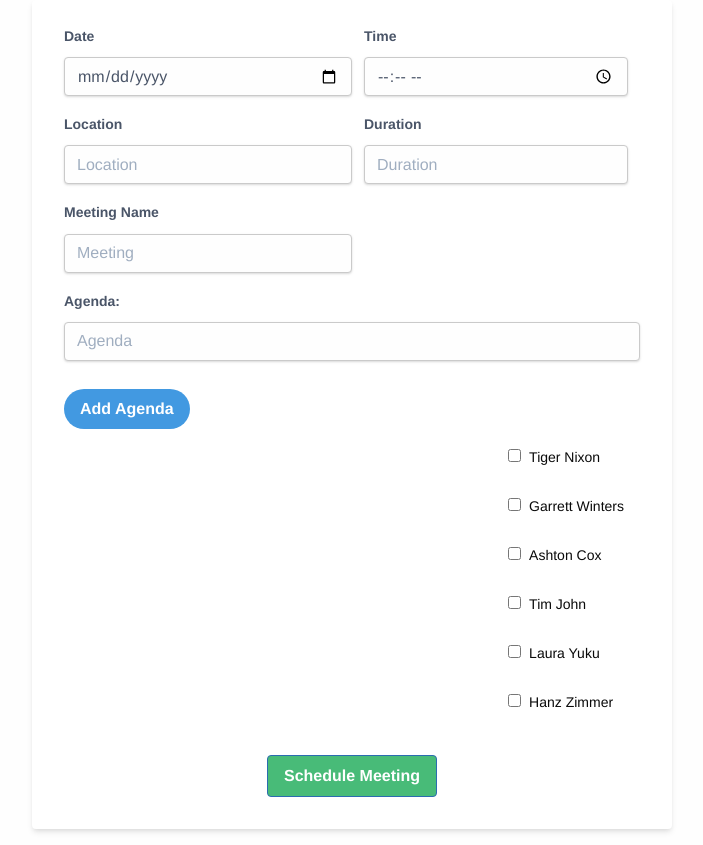
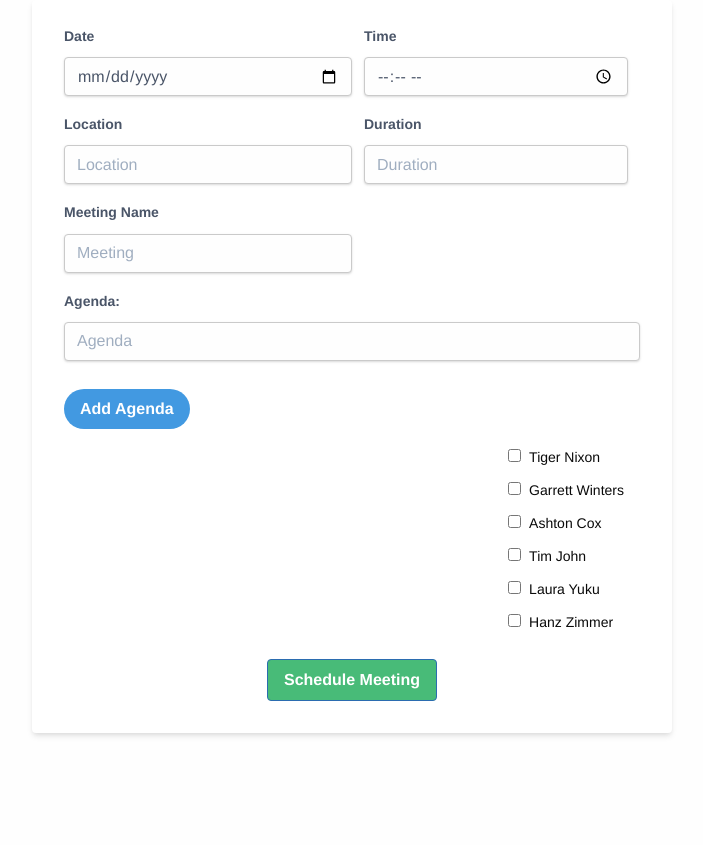
Before and after one commit to Could-this-have-been-an-email/bae.meet.ai, a React (Create React App) app in the folder client/: page /newmeeting in a window 1280 px wide. Shown: the whole page, without its empty margins (288-991 px from the left). After the commit the page ends 800 px from the top, so only its background shows below. Built offline with nearby package versions, Linux system fonts and the light colour scheme.

Commit message:
removed testing material

```diff
--- a/client/src/components/UserLI.js
+++ b/client/src/components/UserLI.js
@@ -3,21 +3,14 @@ import React from 'react';
 const UserLI = props => {
   let username = `${props.first} ${props.lname}`;
   return (
-    <div className="mb-4">
-      <input type="checkbox" name={username}></input>
+    <div>
+      <input
+        onChange={props.submitUsers}
+        type="checkbox"
+        name={username}
+      ></input>
       <label for="name">{username}</label>
     </div>
-    // <ul>
-    //   <li>
-    //     <strong>Name:</strong>
-    //   </li>
-    //   <li>
-    //     <strong>Salary:</strong> ${props.lname}
-    //   </li>
-    //   <li>
-    //     <strong>Age:</strong> {props.job}
-    //   </li>
-    // </ul>
   );
 };
 
```
